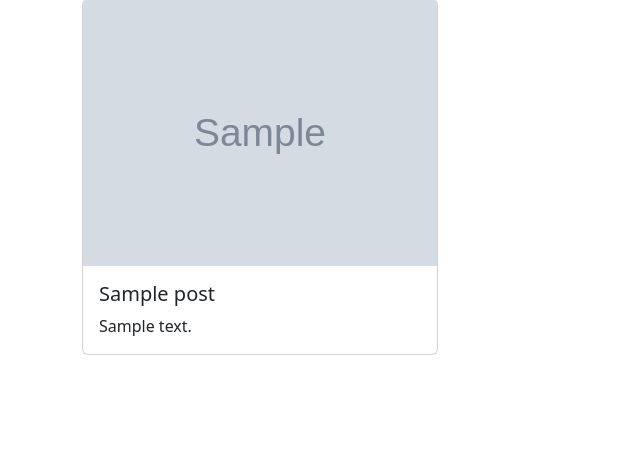
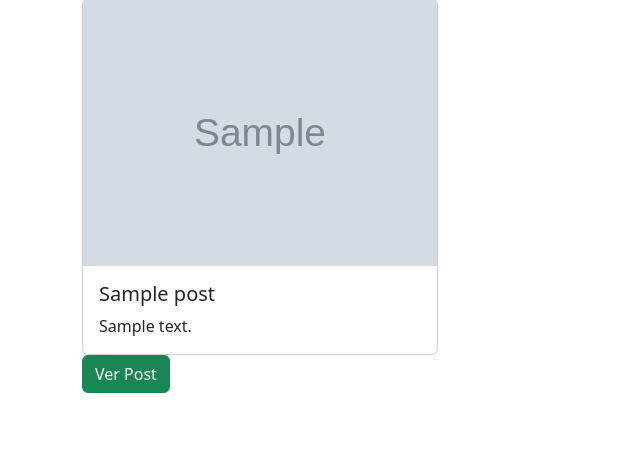
Before and after one commit to alconelubbedgardo/nicol-s, a Django app: page /blog/ in a window 1280 px wide. Shown: the part 137-595 px from the top of the page, without its empty margins (0-640 px from the left). Run offline with Django 4.2, Linux system fonts and the light colour scheme; tables that the repository leaves empty hold one stand-in row (values such as "Sample post"); grey boxes marked "Sample" are stand-in pictures; some libraries are stand-ins or nearby versions.

Commit message:
agregado detalle del post

```diff
--- a/blog/templates/blog/blog_list.html
+++ b/blog/templates/blog/blog_list.html
@@ -17,10 +17,11 @@
           </div>
         </div>
       </div>
-    {% if request.user.is_authenticated %}
+      {% if request.user.is_authenticated %}
       <a class="btn btn-primary" href="{% url 'post_update' post.id %}">Editar Post</a>
       <a class="btn btn-danger" href="{% url 'post_delete' post.id %}">Borrar Post</a>
-    {% endif %}
+      {% endif %}
+      <a class="btn btn-success" href="{% url 'post_detail' post.id %}">Ver Post</a>
     {% endfor %}
 </div>
 {% endblock %}
--- a/blog/urls.py
+++ b/blog/urls.py
@@ -5,6 +5,7 @@ from . import views
 urlpatterns = [
     path('', views.post_list, name='post_list'),
     path('add/', views.post_create, name='post_create'),
-    path('update/<int:pk>/', views.post_update, name='post_update'),
-    path('delete/<int:pk>/', views.post_delete, name='post_delete'),
+    path('<int:pk>/', views.post_detail, name='post_detail'),
+    path('<int:pk>/update/', views.post_update, name='post_update'),
+    path('<int:pk>/delete/', views.post_delete, name='post_delete'),
 ]
--- a/blog/views.py
+++ b/blog/views.py
@@ -55,3 +55,9 @@ def post_delete(request, pk):
     post = get_object_or_404(Post, id=pk)
     post.delete()
     return redirect('post_list')
+
+
+def post_detail(request, pk):
+    # buscamos el post y lo mostramos
+    post = get_object_or_404(Post, id=pk)
+    return render(request, 'blog/blog_detail.html', {'post': post})
--- a/home/templates/base.html
+++ b/home/templates/base.html
@@ -24,7 +24,7 @@
           <div class="collapse navbar-collapse" id="navbarSupportedContent">
             <ul class="navbar-nav me-auto mb-2 mb-lg-0">
               <li class="nav-item">
-                <a class="nav-link active" aria-current="page" href="#">Blog</a>
+                <a class="nav-link active" aria-current="page" href="{% url 'post_list' %}">Blog</a>
               </li>
               <li class="nav-item">
                 <a class="nav-link" href="#">Acerca de nosotros</a>
```
